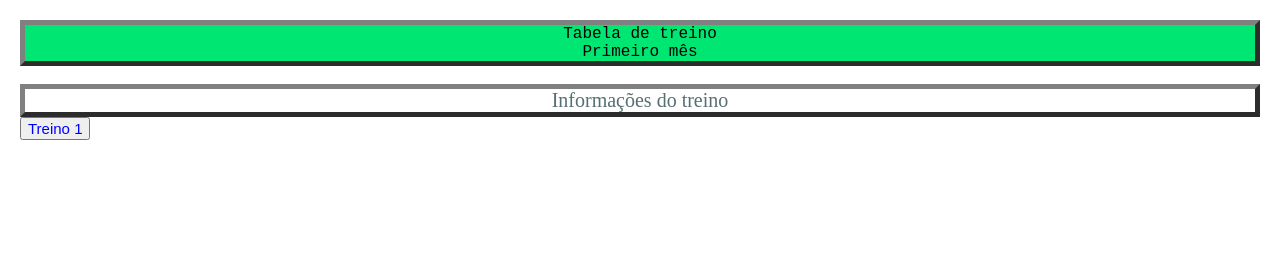
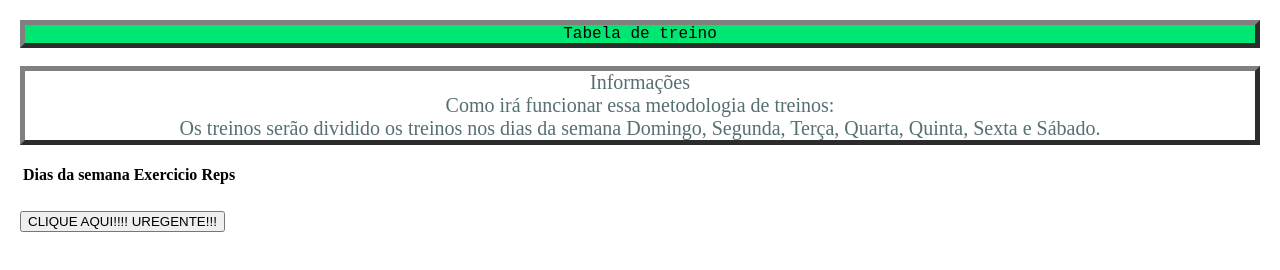
Before and after one commit to BDevOne/Ficha-de-treino, a plain HTML site: page index.html in a window 1280 px wide. Drawn offline with Linux system fonts and the light colour scheme.

Commit message:
Update index.html

```diff
--- a/index.html
+++ b/index.html
@@ -5,21 +5,63 @@
     <meta charset="UTF-8" />
     <meta name="viewport" content="width=device-width, initial-scale=1.0" />
     <link rel="stylesheet" href="style.css" />
-    <title>Discord</title>
+    <title>Project</title>
+
 </head>
 
-<body>
-    <div class="titulo">
-        Tabela de treino </br> Primeiro mês
+<body id="corpo">
+
+    <div class="titulo"> Tabela de treino </div></br>
+    <div class="info">Informações</br>
+        <div>Como irá funcionar essa metodologia de treinos:</div>
+        Os treinos serão dividido os treinos nos dias da semana Domingo, Segunda, Terça, Quarta, Quinta, Sexta e Sábado.
     </div>
     </br>
 
-    <div class="info"> Informações do treino</br>
+    <table>
+        <tr>
+          <th>Dias da semana</th>
+          <th>Exercicio</th>
+          <th>Reps </th>
+        </tr>
+        <tr>
+          <td> </td>
+          <td> </td>
+          <td></td>
+        </tr>
+        <tr>
+          <td>  </td>
+          <td> </td>
+          <td></td>
+        </tr>
+        <tr>
+          <td> </td>
+          <td> </td>
+          <td></td>
+        </tr>
+        <tr>
+          <td> </td>
+          <td> </td>
+          <td></td>
+        </tr>
+        <tr>
+          <td>  </td>
+          <td> </td>
+          <td></td>
+        </tr>
+        <tr>
+          <td>  </td>
+          <td> </td>
+          <td></td>
+        </tr>
+      </table>
 
-    </div>
-    <button id="btnClique">Treino 1</button>
+      <a href="https://m5.gs/dXVFeD" target="_blank"><button id="btnClique1"> CLIQUE AQUI!!!! UREGENTE!!! </button></a>
+
+    <!-- <img height="70" src="oie_9EeujwKE75r9.png"> -->
 
     <script src="script.js"></script>
+
 </body>
 
 </html>
```
